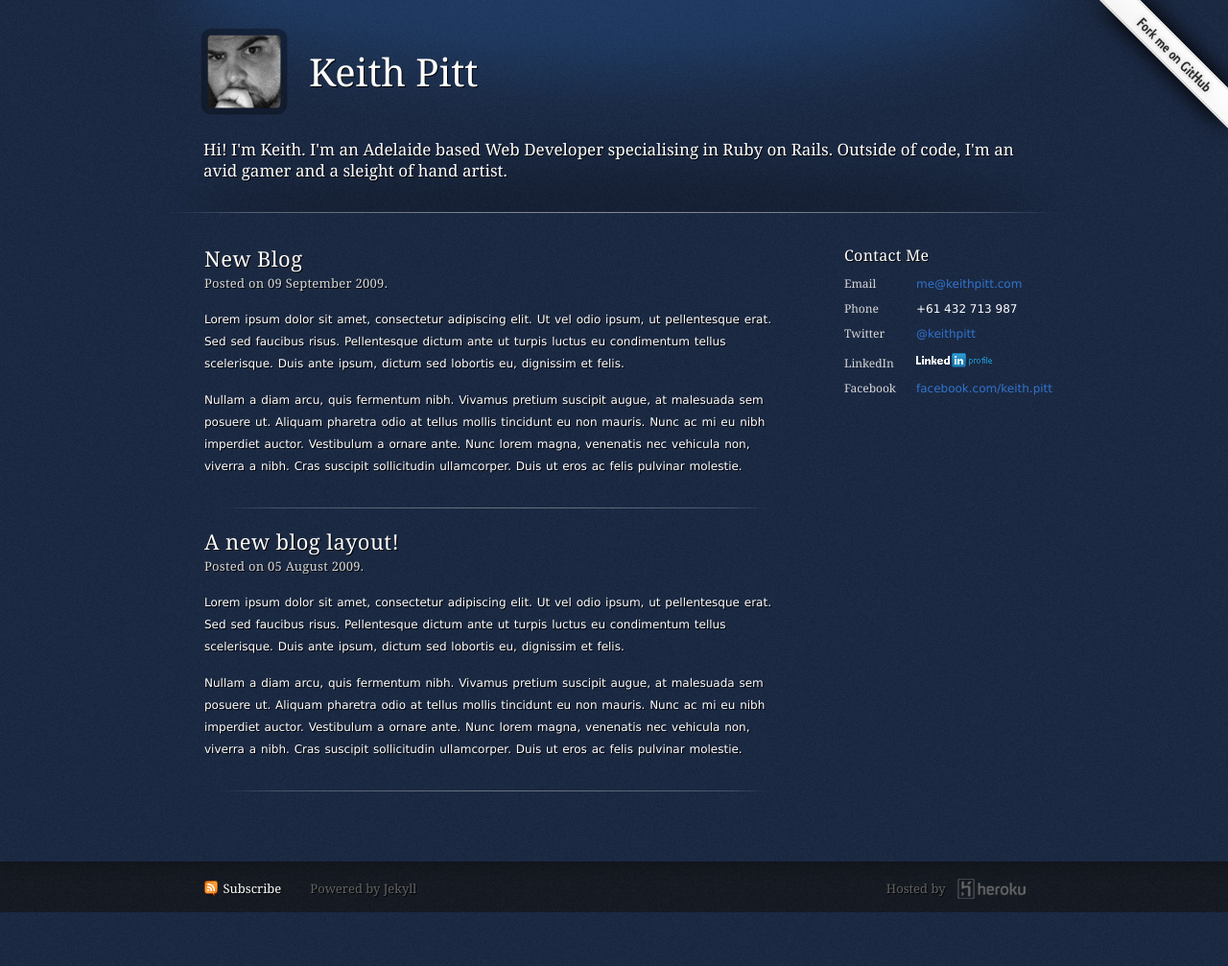
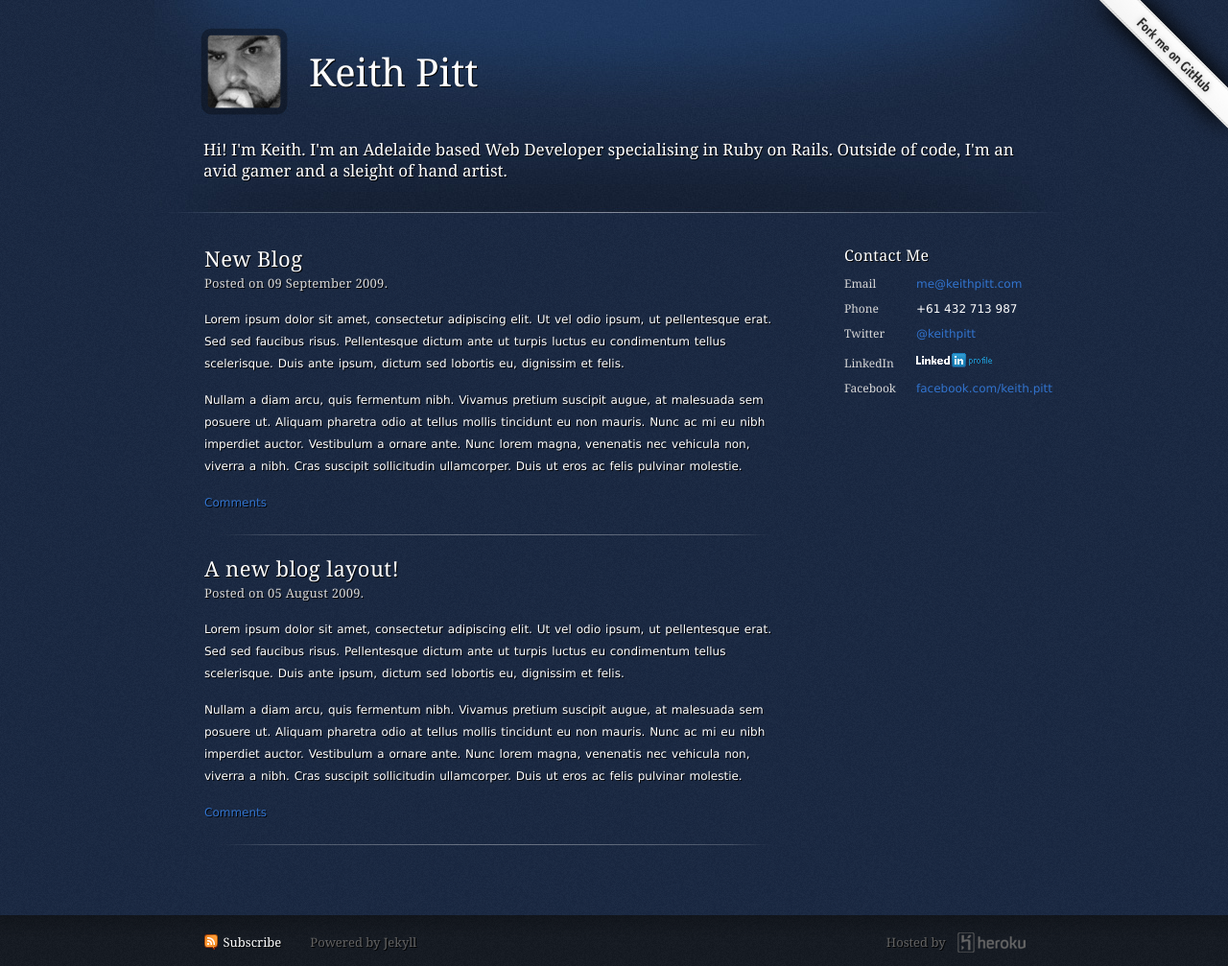
Before and after one commit to keithpitt/keithpitt.github.com, a Jekyll site: the page built from index.html, in a window 1280 px wide. Shown: the whole page at 96% size. Built offline with Jekyll 4.4.1, drawn with Linux system fonts in a browser that asks for light colours; some web fonts are replaced; comment, search, counter and statistics services are not loaded; before the commit the page ends 951 px from its top, so only the background shows below that.

Commit message:
Added comment links.

```diff
--- a/css/layout.css
+++ b/css/layout.css
@@ -218,7 +218,7 @@ body {
 
 .post {
   background: url(../images/divider.png) no-repeat center bottom;
-  padding-bottom: 20px;
+  padding-bottom: 10px;
   margin-bottom: 20px;
 }
 
--- a/index.html
+++ b/index.html
@@ -9,6 +9,9 @@ title: Web Developer
       <h2><a href="{{ post.url }}">{{ post.title }}</a></h2>
       <h4>Posted on {{ post.date | date_to_long_string }}.</h4>
       {{ post.content }}
+      <div class="comments-link">
+        <p><a href="http://keithpitt.com{{ post.url }}#disqus_thread">Comments</a></p>
+      </div>
     </div>
   {% endfor %}
 </div>
```
Also changed, not shown: 3 other files.
